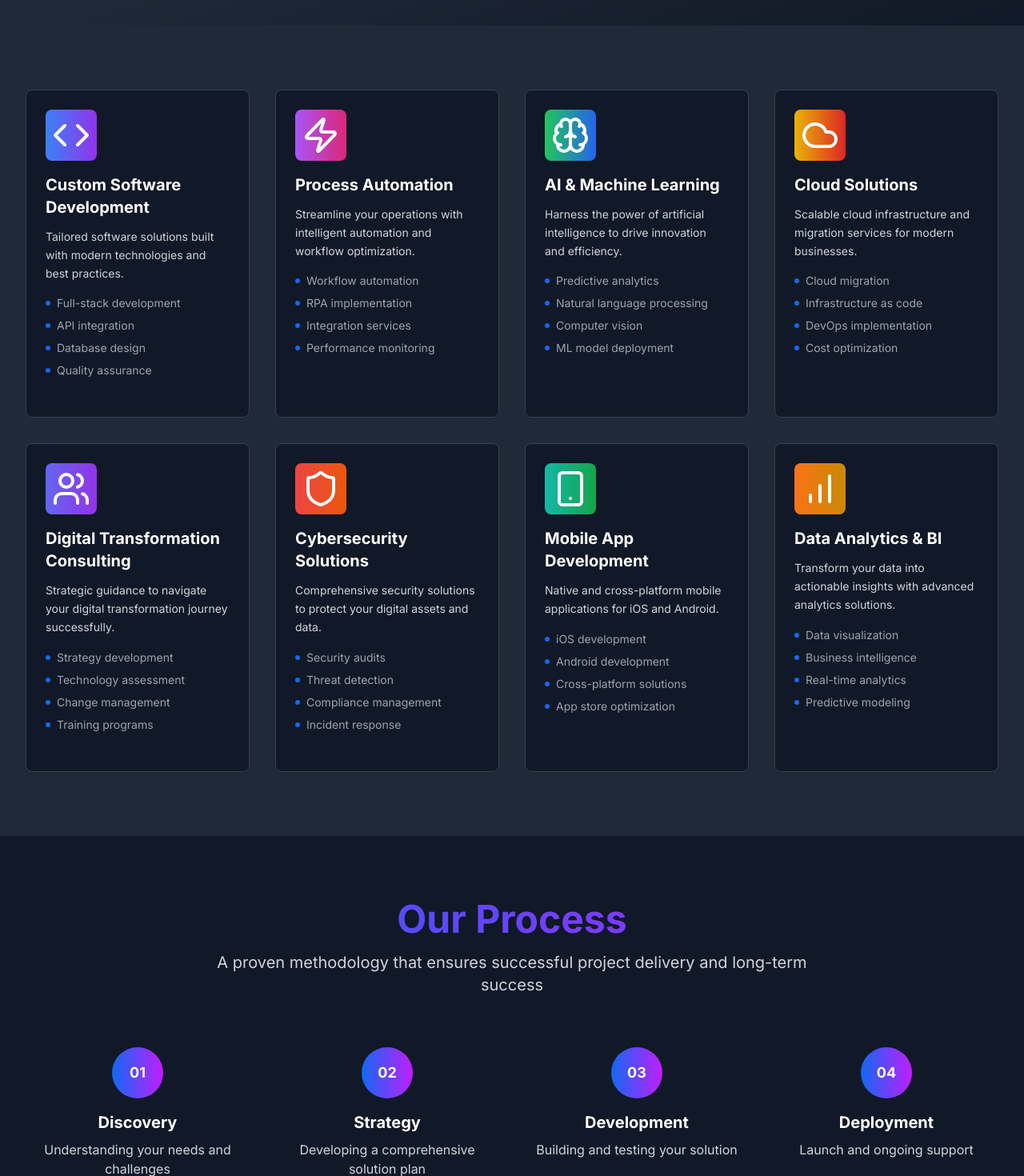
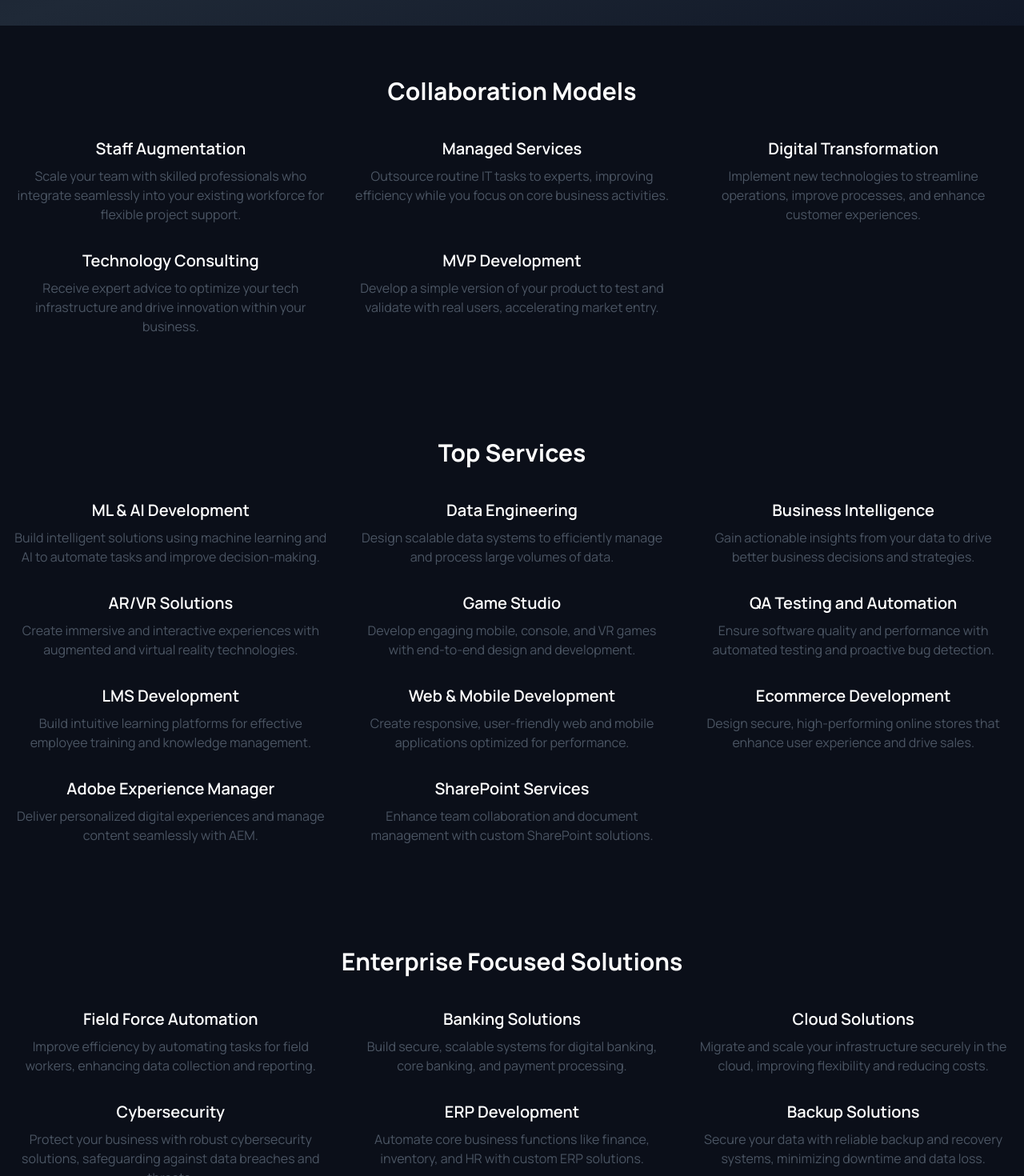
Before and after one commit to RafiHasnain/mindnetik-website, a Next.js app: page /services in a window 1280 px wide. Shown: the part 420-1890 px from the top of the page at 80% size. Built offline with nearby package versions, Linux system fonts and the light colour scheme.

Commit message:
Implement feedback and service page

```diff
--- a/app/services/page.tsx
+++ b/app/services/page.tsx
@@ -10,6 +10,14 @@ import {
 } from "lucide-react";
 import { Card, CardContent } from "@/components/ui/card";
 import { Button } from "@/components/ui/button";
+import { ServiceCategory } from "@/components/ServiceCategory";
+import { ServicesGrid } from "@/components/ServiceGrid";
+import { ServiceItem } from "@/components/ServiceItem";
+import {
+  collaborationModels,
+  topServices,
+  enterpriseSolutions,
+} from "@/data/services";
 
 const ServicesPage = () => {
   const services = [
@@ -136,51 +144,63 @@ const ServicesPage = () => {
         </div>
       </section>
 
-      {/* Services Grid */}
-      <section className="py-20 bg-gray-800">
-        <div className="max-w-7xl mx-auto px-4 sm:px-6 lg:px-8">
-          <div className="grid grid-cols-1 md:grid-cols-2 lg:grid-cols-3 xl:grid-cols-4 gap-8">
-            {services.map((service, index) => (
-              <Card
-                key={index}
-                className="bg-gray-900 border-gray-700 hover:border-primary transition-all duration-300 group"
-              >
-                <CardContent className="p-6">
-                  <div
-                    className={`w-16 h-16 rounded-lg bg-gradient-to-r ${service.color} flex items-center justify-center mb-4 group-hover:scale-110 transition-transform duration-300`}
-                  >
-                    <div className="text-white">{service.icon}</div>
-                  </div>
-                  <h3 className="text-xl font-bold text-white mb-3">
-                    {service.title}
-                  </h3>
-                  <p className="text-gray-300 mb-4 text-sm leading-relaxed">
-                    {service.description}
-                  </p>
-                  <ul className="space-y-2 mb-6">
-                    {service.features.map((feature, featureIndex) => (
-                      <li
-                        key={featureIndex}
-                        className="text-sm text-gray-400 flex items-center"
-                      >
-                        <div className="w-1.5 h-1.5 bg-primary rounded-full mr-2"></div>
-                        {feature}
-                      </li>
-                    ))}
-                  </ul>
-                  {/* <Button
-                    variant="outline"
-                    size="sm"
-                    className="w-full border-primary text-primary hover:bg-primary hover:text-white bg-transparent"
-                  >
-                    Learn More
-                  </Button> */}
-                </CardContent>
-              </Card>
-            ))}
-          </div>
+      {/* Collaboration Models */}
+      <ServiceCategory title="Collaboration Models">
+        <ServicesGrid>
+          {collaborationModels.map((model, index) => (
+            <ServiceItem
+              key={index}
+              title={model.title}
+              description={model.description}
+              animationUrl={model.animationUrl}
+            />
+          ))}
+        </ServicesGrid>
+      </ServiceCategory>
+
+      {/* Top Services */}
+      <ServiceCategory title="Top Services">
+        <ServicesGrid>
+          {topServices.map((service, index) => (
+            <ServiceItem
+              key={index}
+              title={service.title}
+              description={service.description}
+              animationUrl={service.animationUrl}
+            />
+          ))}
+        </ServicesGrid>
+      </ServiceCategory>
+
+      {/* Enterprise Focused Solutions */}
+      <ServiceCategory title="Enterprise Focused Solutions">
+        <ServicesGrid>
+          {enterpriseSolutions.map((solution, index) => (
+            <ServiceItem
+              key={index}
+              title={solution.title}
+              description={solution.description}
+              animationUrl={solution.animationUrl}
+            />
+          ))}
+        </ServicesGrid>
+      </ServiceCategory>
+
+      {/* Call to Action */}
+      {/* <section className="py-16 bg-gradient-to-br from-blue-600 to-indigo-700 text-white">
+        <div className="container mx-auto px-4 text-center">
+          <h2 className="text-3xl font-bold mb-6 font-manrope">
+            Ready to Transform Your Business?
+          </h2>
+          <p className="text-lg mb-8 max-w-2xl mx-auto font-manrope">
+            Get in touch with our expert team to discuss how our solutions can
+            help drive your business forward.
+          </p>
+          <button className="bg-white text-blue-600 font-semibold py-3 px-8 rounded-full shadow-lg hover:bg-blue-50 transition-colors font-manrope">
+            Contact Us
+          </button>
         </div>
-      </section>
+      </section> */}
 
       {/* Process Section */}
       <section className="py-20 bg-gray-900">
@@ -218,7 +238,7 @@ const ServicesPage = () => {
               },
             ].map((process, index) => (
               <div key={index} className="text-center">
-                <div className="w-16 h-16 bg-gradient-to-r from-primary to-secondary rounded-full flex items-center justify-center mx-auto mb-4">
+                <div className="w-16 h-16 bg-primary rounded-full flex items-center justify-center mx-auto mb-4">
                   <span className="text-white font-bold text-lg">
                     {process.step}
                   </span>
@@ -232,9 +252,9 @@ const ServicesPage = () => {
       </section>
 
       {/* CTA Section */}
-      <section className="py-20 bg-gray-800">
-        <div className="max-w-4xl mx-auto px-4 sm:px-6 lg:px-8 text-center">
-          <h2 className="text-4xl md:text-5xl font-bold mb-6 bg-gradient-to-r from-primary to-secondary bg-clip-text text-transparent">
+      <section className="py-20 bg-gradient-to-b from-primary/80 to-primary/20">
+        <div className="max-w-4xl mx-auto px-4 sm:px-6 lg:px-8 text-center text-white">
+          <h2 className="text-4xl md:text-5xl font-bold mb-6 ">
             Ready to Get Started?
           </h2>
           <p className="text-xl text-gray-300 mb-8">
@@ -242,7 +262,7 @@ const ServicesPage = () => {
           </p>
           <Button
             size="lg"
-            className="bg-gradient-to-r from-primary to-secondary hover:opacity-90 transition-opacity"
+            className="group bg-primary hover:bg-secondary text-white font-semibold px-8 py-4 rounded-xl transition-all duration-300 transform hover:scale-105 hover:shadow-2xl hover:shadow-primary/25 font-manrope"
           >
             Schedule a Consultation
           </Button>
--- /dev/null
+++ b/components/ServiceCategory.tsx
@@ -0,0 +1,19 @@
+import { ReactNode } from "react";
+
+interface ServiceCategoryProps {
+  title: string;
+  children: ReactNode;
+}
+
+export function ServiceCategory({ title, children }: ServiceCategoryProps) {
+  return (
+    <section className="py-16">
+      <div className="container mx-auto px-4">
+        <h2 className="text-3xl font-bold mb-10 text-center font-manrope">
+          {title}
+        </h2>
+        {children}
+      </div>
+    </section>
+  );
+}
--- /dev/null
+++ b/components/ServiceGrid.tsx
@@ -0,0 +1,13 @@
+import { ReactNode } from "react";
+
+interface ServicesGridProps {
+  children: ReactNode;
+}
+
+export function ServicesGrid({ children }: ServicesGridProps) {
+  return (
+    <div className="grid grid-cols-1 md:grid-cols-2 lg:grid-cols-3 gap-8">
+      {children}
+    </div>
+  );
+}
--- /dev/null
+++ b/components/ServiceItem.tsx
@@ -0,0 +1,72 @@
+"use client";
+import { useEffect, useRef, useState } from "react";
+
+interface ServiceItemProps {
+  title: string;
+  description: string;
+  animationUrl: string;
+}
+
+export function ServiceItem({
+  title,
+  description,
+  animationUrl,
+}: ServiceItemProps) {
+  const containerRef = useRef<HTMLDivElement>(null);
+  const [isVisible, setIsVisible] = useState(false);
+
+  useEffect(() => {
+    const observer = new IntersectionObserver(
+      (entries) => {
+        if (entries[0].isIntersecting) {
+          setIsVisible(true);
+        }
+      },
+      { threshold: 0.1 }
+    );
+
+    if (containerRef.current) {
+      observer.observe(containerRef.current);
+    }
+
+    return () => {
+      if (containerRef.current) {
+        observer.unobserve(containerRef.current);
+      }
+    };
+  }, []);
+
+  return (
+    <div
+      ref={containerRef}
+      className={`flex flex-col items-center transition-all duration-500 transform ${
+        isVisible ? "opacity-100 translate-y-0" : "opacity-0 translate-y-8"
+      }`}
+    >
+      {/* <div className="h-48 w-full flex justify-center items-center mb-4">
+        {isVisible && (
+        //   <lottie-player
+        //     src={animationUrl}
+        //     background="transparent"
+        //     speed="1"
+        //     style={{ width: "150px", height: "150px" }}
+        //     loop
+        //     autoplay
+        //   ></lottie-player>
+        //  <Lottie
+        //                 loop
+        //                 play
+        //                 animationData={
+        //                   item.title === "Our Mission" ? missionAnim : visionAnim
+        //                 }
+        //                 style={{ width: 400 }}
+        //               />
+        )}
+      </div> */}
+      <h3 className="text-xl font-semibold mb-2 text-center font-manrope">
+        {title}
+      </h3>
+      <p className="text-gray-600 text-center font-manrope">{description}</p>
+    </div>
+  );
+}
--- a/components/navigation.tsx
+++ b/components/navigation.tsx
@@ -174,7 +174,7 @@ const Navigation = () => {
           />
 
           {/* Right Side - Contact Information */}
-          <div className="flex-1 flex items-center justify-center">
+          <div className="hidden sm:flex-1 sm:flex items-center justify-center">
             <div
               className={`space-y-6 sm:space-y-8 transform transition-all duration-700 ease-out ${
                 isOpen
--- a/components/product-section.tsx
+++ b/components/product-section.tsx
@@ -208,7 +208,7 @@ const ProductSection = () => {
   };
 
   return (
-    <div className="bg-gradient-to-b from-gray-800 to-gray-900 py-16 px-4 sm:px-6 lg:px-8">
+    <div className="bg-gradient-to-b from-gray-800 to-gray-900 py-32 px-4 sm:px-6 lg:px-8">
       <div className="mx-auto">
         <div className="grid grid-cols-1 sm:grid-cols-1 md:grid-cols-1 lg:grid-cols-2 gap-12 lg:gap-16 items-start">
           {/* Left Content */}
--- /dev/null
+++ b/data/services.ts
@@ -0,0 +1,149 @@
+export interface ServiceData {
+  title: string;
+  description: string;
+  animationUrl: string;
+}
+
+export const collaborationModels: ServiceData[] = [
+  {
+    title: "Staff Augmentation",
+    description:
+      "Scale your team with skilled professionals who integrate seamlessly into your existing workforce for flexible project support.",
+    animationUrl:
+      "https://assets8.lottiefiles.com/packages/lf20_itilDAZ4yK.json",
+  },
+  {
+    title: "Managed Services",
+    description:
+      "Outsource routine IT tasks to experts, improving efficiency while you focus on core business activities.",
+    animationUrl: "https://assets5.lottiefiles.com/packages/lf20_vckswclw.json",
+  },
+  {
+    title: "Digital Transformation",
+    description:
+      "Implement new technologies to streamline operations, improve processes, and enhance customer experiences.",
+    animationUrl:
+      "https://assets10.lottiefiles.com/packages/lf20_q77jpykl.json",
+  },
+  {
+    title: "Technology Consulting",
+    description:
+      "Receive expert advice to optimize your tech infrastructure and drive innovation within your business.",
+    animationUrl: "https://assets5.lottiefiles.com/packages/lf20_3nvqkgcz.json",
+  },
+  {
+    title: "MVP Development",
+    description:
+      "Develop a simple version of your product to test and validate with real users, accelerating market entry.",
+    animationUrl: "https://assets3.lottiefiles.com/packages/lf20_h4th9ofg.json",
+  },
+];
+
+export const topServices: ServiceData[] = [
+  {
+    title: "ML & AI Development",
+    description:
+      "Build intelligent solutions using machine learning and AI to automate tasks and improve decision-making.",
+    animationUrl: "https://assets5.lottiefiles.com/packages/lf20_l2jt233r.json",
+  },
+  {
+    title: "Data Engineering",
+    description:
+      "Design scalable data systems to efficiently manage and process large volumes of data.",
+    animationUrl: "https://assets2.lottiefiles.com/packages/lf20_oyyx1vo1.json",
+  },
+  {
+    title: "Business Intelligence",
+    description:
+      "Gain actionable insights from your data to drive better business decisions and strategies.",
+    animationUrl: "https://assets8.lottiefiles.com/packages/lf20_xl3i9m2i.json",
+  },
+  {
+    title: "AR/VR Solutions",
+    description:
+      "Create immersive and interactive experiences with augmented and virtual reality technologies.",
+    animationUrl: "https://assets1.lottiefiles.com/packages/lf20_SaJulq.json",
+  },
+  {
+    title: "Game Studio",
+    description:
+      "Develop engaging mobile, console, and VR games with end-to-end design and development.",
+    animationUrl:
+      "https://assets10.lottiefiles.com/packages/lf20_ch10xm9y.json",
+  },
+  {
+    title: "QA Testing and Automation",
+    description:
+      "Ensure software quality and performance with automated testing and proactive bug detection.",
+    animationUrl: "https://assets7.lottiefiles.com/packages/lf20_s4tubvwp.json",
+  },
+  {
+    title: "LMS Development",
+    description:
+      "Build intuitive learning platforms for effective employee training and knowledge management.",
+    animationUrl: "https://assets7.lottiefiles.com/packages/lf20_cgjrfdzx.json",
+  },
+  {
+    title: "Web & Mobile Development",
+    description:
+      "Create responsive, user-friendly web and mobile applications optimized for performance.",
+    animationUrl: "https://assets9.lottiefiles.com/packages/lf20_lwuTiO.json",
+  },
+  {
+    title: "Ecommerce Development",
+    description:
+      "Design secure, high-performing online stores that enhance user experience and drive sales.",
+    animationUrl: "https://assets9.lottiefiles.com/packages/lf20_kdb4lqvo.json",
+  },
+  {
+    title: "Adobe Experience Manager",
+    description:
+      "Deliver personalized digital experiences and manage content seamlessly with AEM.",
+    animationUrl: "https://assets5.lottiefiles.com/packages/lf20_pg6tvmuu.json",
+  },
+  {
+    title: "SharePoint Services",
+    description:
+      "Enhance team collaboration and document management with custom SharePoint solutions.",
+    animationUrl: "https://assets5.lottiefiles.com/packages/lf20_pmgmuthj.json",
+  },
+];
+
+export const enterpriseSolutions: ServiceData[] = [
+  {
+    title: "Field Force Automation",
+    description:
+      "Improve efficiency by automating tasks for field workers, enhancing data collection and reporting.",
+    animationUrl: "https://assets9.lottiefiles.com/packages/lf20_pbaqvgq7.json",
+  },
+  {
+    title: "Banking Solutions",
+    description:
+      "Build secure, scalable systems for digital banking, core banking, and payment processing.",
+    animationUrl: "https://assets5.lottiefiles.com/packages/lf20_4kx2hwew.json",
+  },
+  {
+    title: "Cloud Solutions",
+    description:
+      "Migrate and scale your infrastructure securely in the cloud, improving flexibility and reducing costs.",
+    animationUrl: "https://assets6.lottiefiles.com/packages/lf20_dmw3t0vg.json",
+  },
+  {
+    title: "Cybersecurity",
+    description:
+      "Protect your business with robust cybersecurity solutions, safeguarding against data breaches and threats.",
+    animationUrl: "https://assets3.lottiefiles.com/packages/lf20_gaxn5gzy.json",
+  },
+  {
+    title: "ERP Development",
+    description:
+      "Automate core business functions like finance, inventory, and HR with custom ERP solutions.",
+    animationUrl: "https://assets9.lottiefiles.com/packages/lf20_7zeh9mot.json",
+  },
+  {
+    title: "Backup Solutions",
+    description:
+      "Secure your data with reliable backup and recovery systems, minimizing downtime and data loss.",
+    animationUrl: "https://assets2.lottiefiles.com/packages/lf20_kegigypc.json",
+  },
+];
```
Also changed, not shown: components/marquee.tsx (+15 -1 lines).
